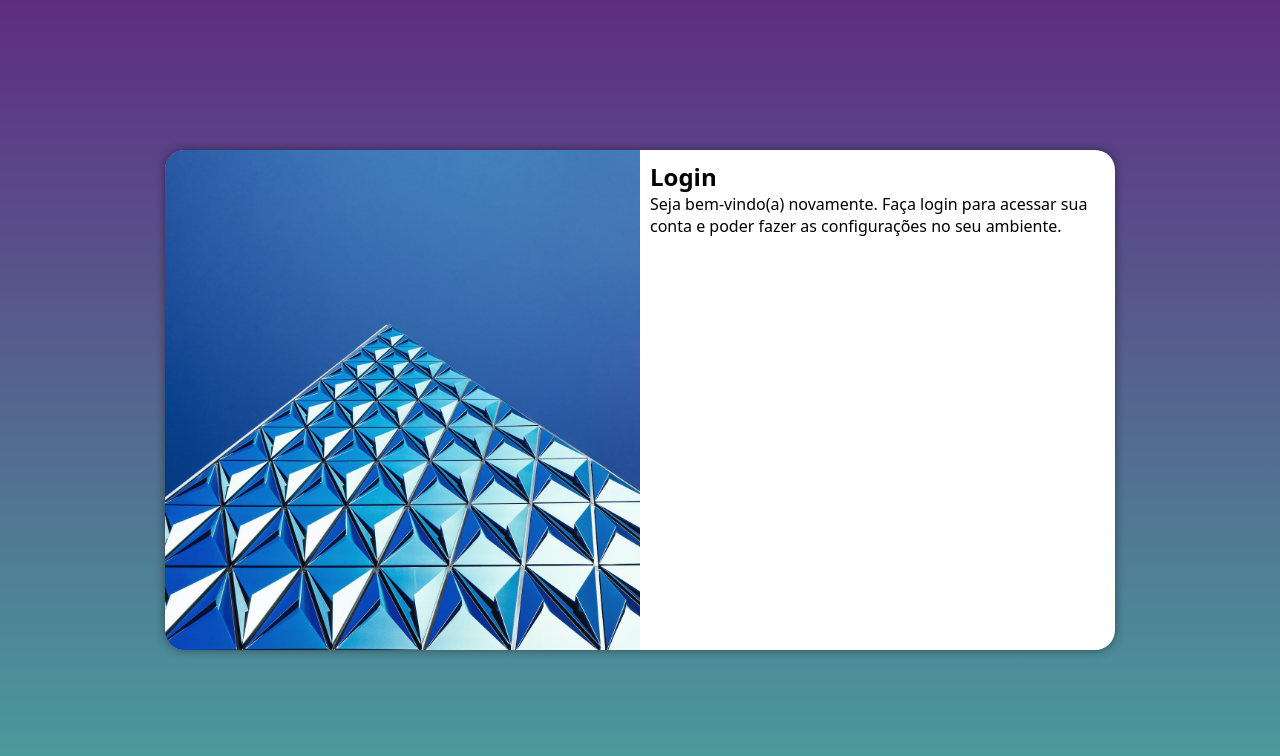
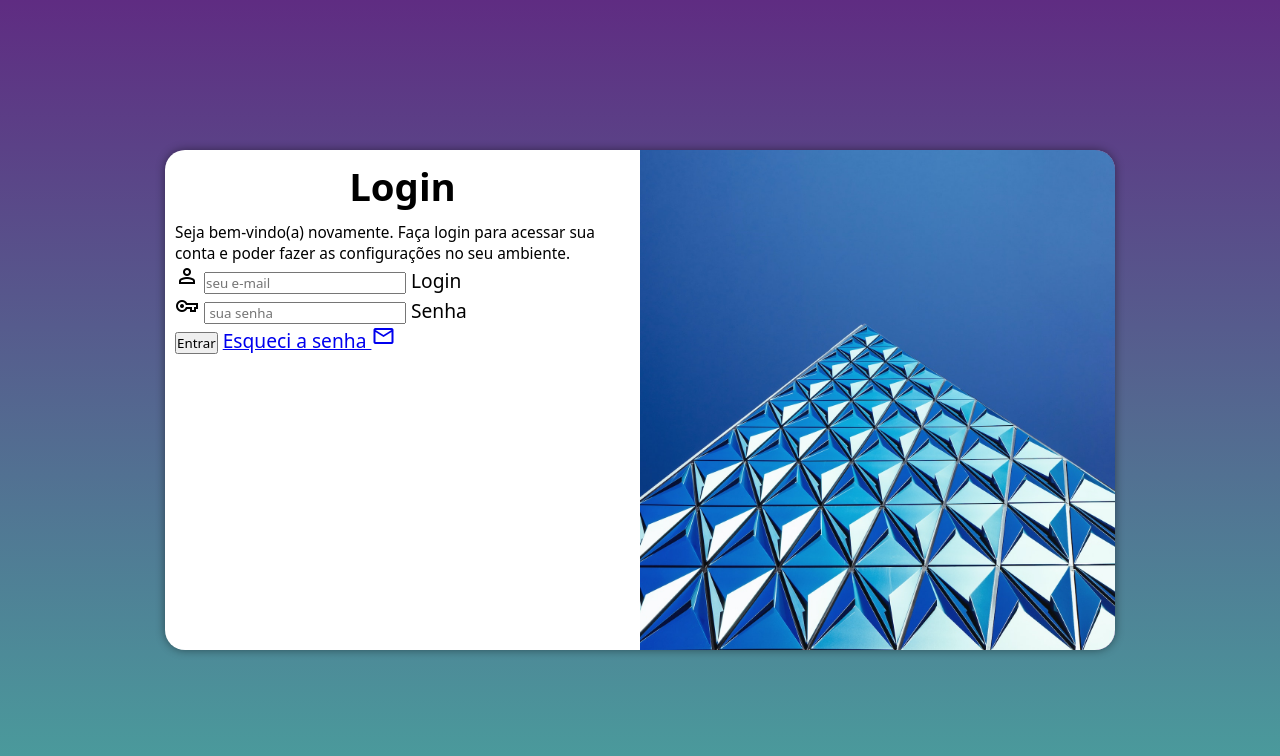
Before and after one commit to JPedro003/projeto-login, a plain HTML site: page index.html in a window 1280 px wide. Drawn offline with nearby package versions, Linux system fonts and the light colour scheme.

Commit message:
formulario feito

```diff
--- a/estilos/media-queries.css
+++ b/estilos/media-queries.css
@@ -31,13 +31,21 @@
     }
 
     section#login > div#imagem {
-        float: left;
+        float: right;
         width: 50%;
         height: 100%;
     }
 
     section#login > div#formulario {
-        float: right;
+        float: left;
         width: 50%;
     }
+
+    div#formulario > h1 {
+        font-size: 2em;
+    }
+
+    div#formulario {
+        font-size: 1.2em;
+    }
 }
--- a/estilos/style.css
+++ b/estilos/style.css
@@ -51,3 +51,12 @@ section#login > div#formulario {
     display: block;
     padding: 10px;
 }
+
+div#formulario > h1 {
+    text-align: center;
+    margin-bottom: 10px;
+}
+
+div#formulario > p {
+    font-size: 0.8em;
+}
--- a/index.html
+++ b/index.html
@@ -5,6 +5,7 @@
     <meta http-equiv="X-UA-Compatible" content="IE=edge">
     <meta name="viewport" content="width=device-width, initial-scale=1.0">
     <title>Login</title>
+    <link href="https://fonts.googleapis.com/css2?family=Material+Symbols+Outlined" rel="stylesheet" />
     <link rel="stylesheet" href="estilos/style.css">
     <link rel="stylesheet" href="estilos/media-queries.css">
 </head>
@@ -17,8 +18,21 @@
             <div id="formulario">
                 <h1>Login</h1>
                 <p>Seja bem-vindo(a) novamente. Faça login para acessar sua conta e poder fazer as configurações no seu ambiente.</p>
-                <form action="login.php" method="post">
-
+                <form action="login.php" method="post" autocomplete="on">
+                    <div class="campo">
+                        <span class="material-symbols-outlined">person</span>
+                        <input type="email" name="login" id="ilogin" placeholder="seu e-mail" autocomplete="email" required maxlength="30">
+                         <label for="ilogin">Login</label>
+                    </div>
+                    <div class="campo">
+                        <span class="material-symbols-outlined">vpn_key</span>
+                        <input type="password" name="senha" id="isenha" placeholder=" sua senha" autocomplete="current-password" required minlength="8" maxlength="64">
+                        <label for="isenha">Senha</label>
+                    </div>
+                    <input type="submit" value="Entrar">
+                    <a href="esqueci.html">
+                        Esqueci a senha <span class="material-symbols-outlined">mail</span>
+                    </a>
                 </form>
             </div>
         </section>
```
